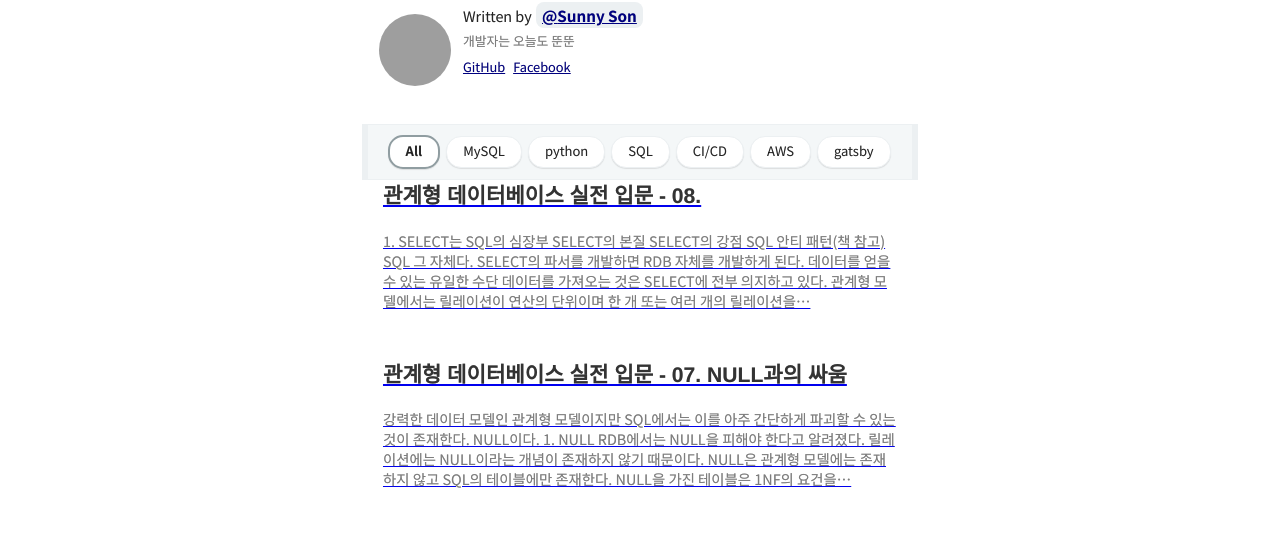
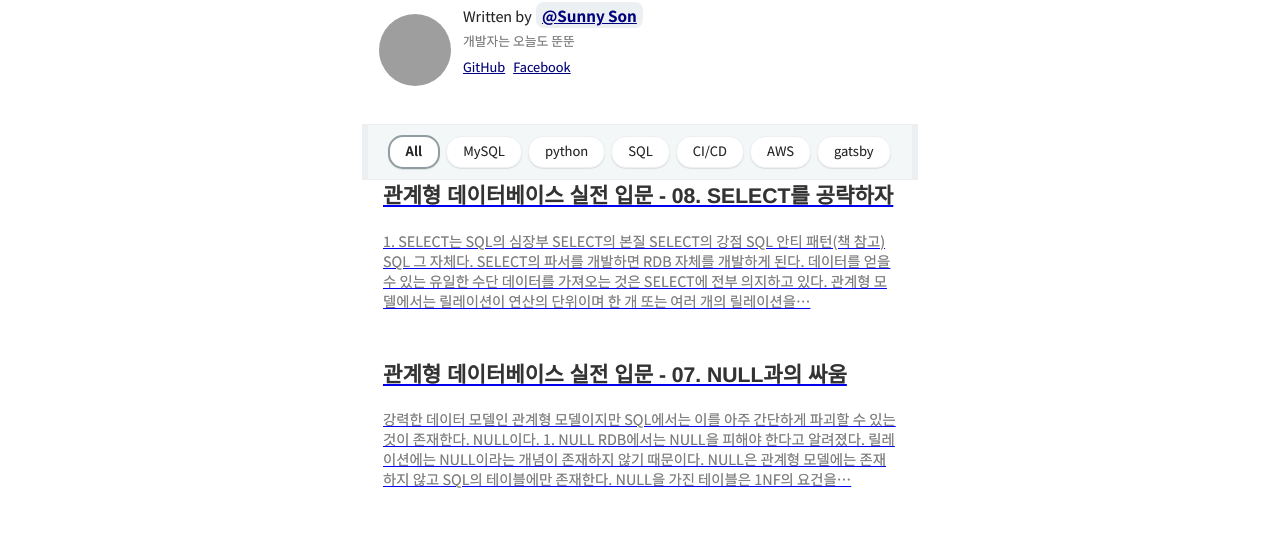
Before and after one commit to kses1010/sunny-devlog, a Gatsby site: page / in a window 1280 px wide. Shown: the part 198-732 px from the top of the page. Built offline with nearby package versions, Linux system fonts and the light colour scheme; Gatsby itself is replaced by a stand-in of ours; some packages are replaced by stand-ins of ours; grey boxes are pictures that could not be loaded; what typography-theme-github would draw is missing.

Commit message:
[fix] 제목 수정

```diff
--- a/content/blog/MySQL/RDBMstart08.md
+++ b/content/blog/MySQL/RDBMstart08.md
@@ -1,5 +1,5 @@
 ---
-title: '관계형 데이터베이스 실전 입문 - 08. '
+title: '관계형 데이터베이스 실전 입문 - 08. SELECT를 공략하자'
 date: 2021-03-22
 category: 'MySQL'
 draft: false
```
